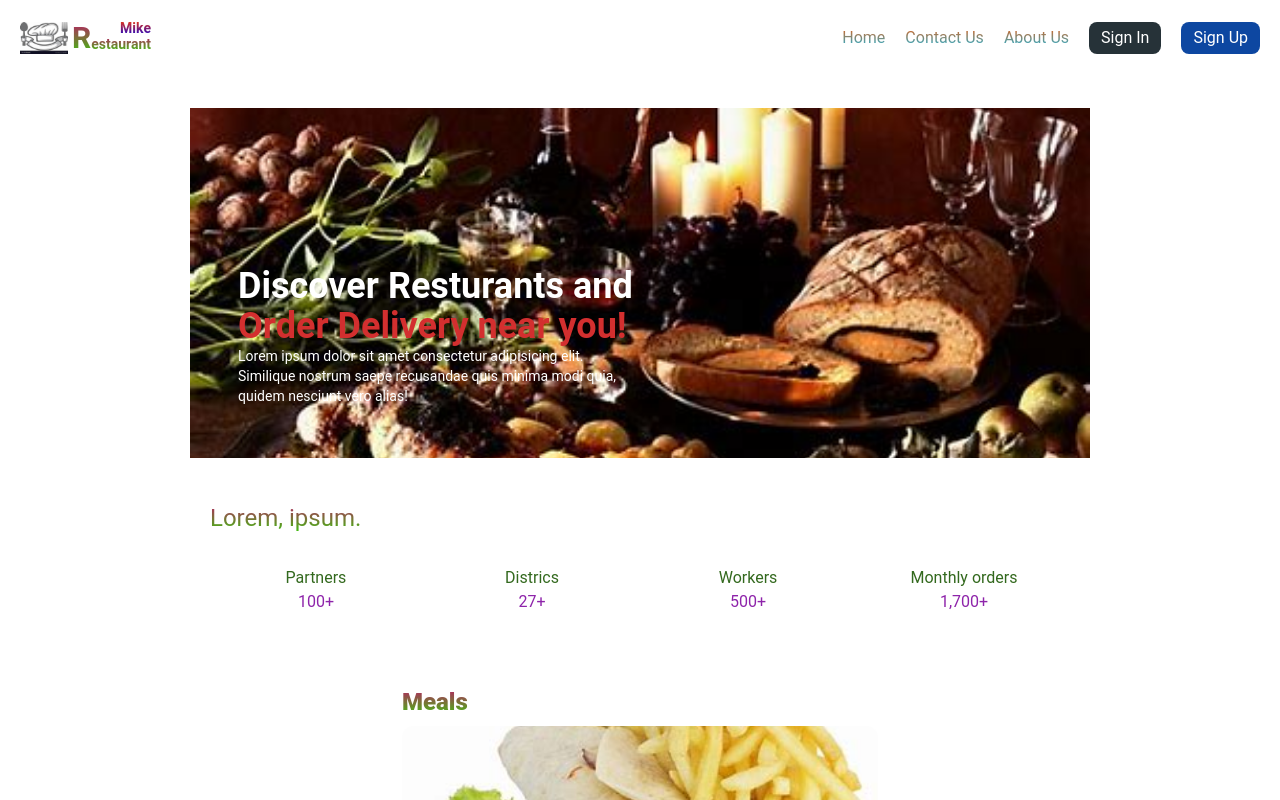
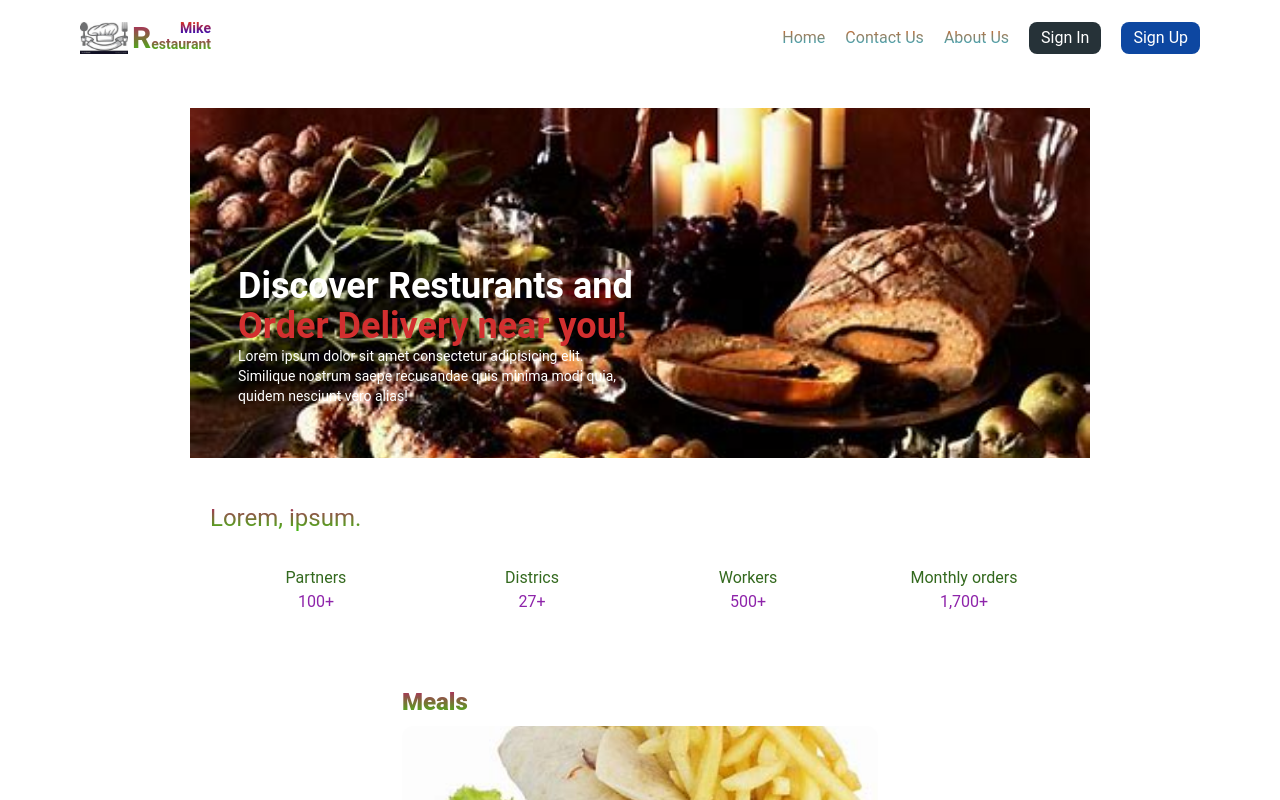
Before and after one commit to darazuiscaptain/mikerestaurant, a React (Vite) app: page / in a window 1280 px wide. Shown: the top 800 px of the page. Built offline with nearby package versions, Linux system fonts and the light colour scheme.

Commit message:
vite reconfig

```diff
--- a/src/components/Header.jsx
+++ b/src/components/Header.jsx
@@ -17,7 +17,7 @@ function Header() {
 
 
   return (
-    <header className='flex justify-between mb-8 px-5 w-full bg-white sticky top-0 py-5 z-99'>
+    <header className='flex justify-between mb-8 px-5 sm:px-20 w-full bg-white sticky top-0 py-5 z-99'>
       <h1 className='text-3xl md:text-5xl font-bold cursor-pointer'>
         <Logo />
       </h1>
--- a/vite.config.js
+++ b/vite.config.js
@@ -5,10 +5,3 @@ import react from '@vitejs/plugin-react-swc'
 export default defineConfig({
   plugins: [react()],
 })
-
-// vite.config.js
-module.exports = {
-  build: {
-    outDir: './dist',
-  },
-};
```
